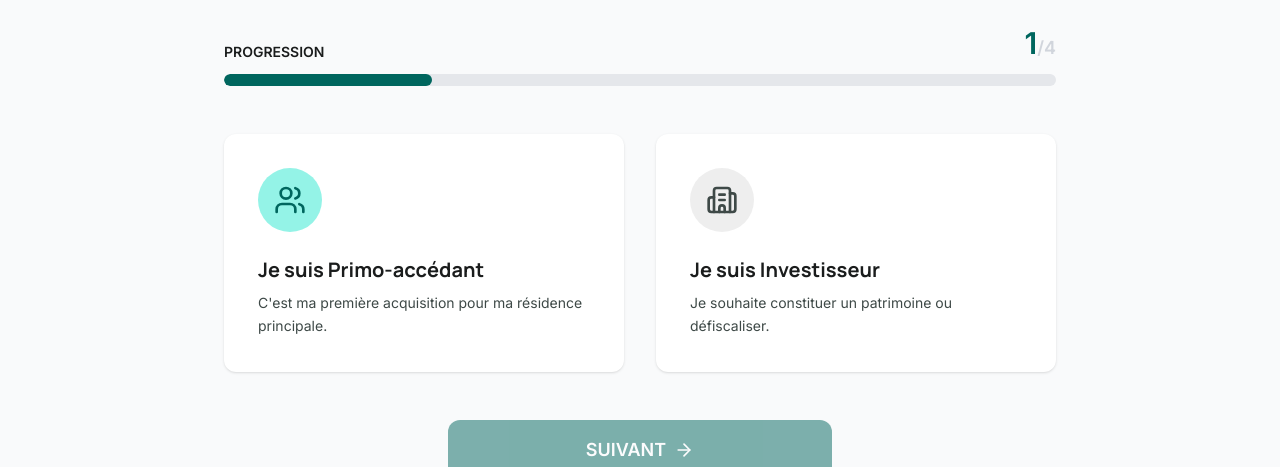
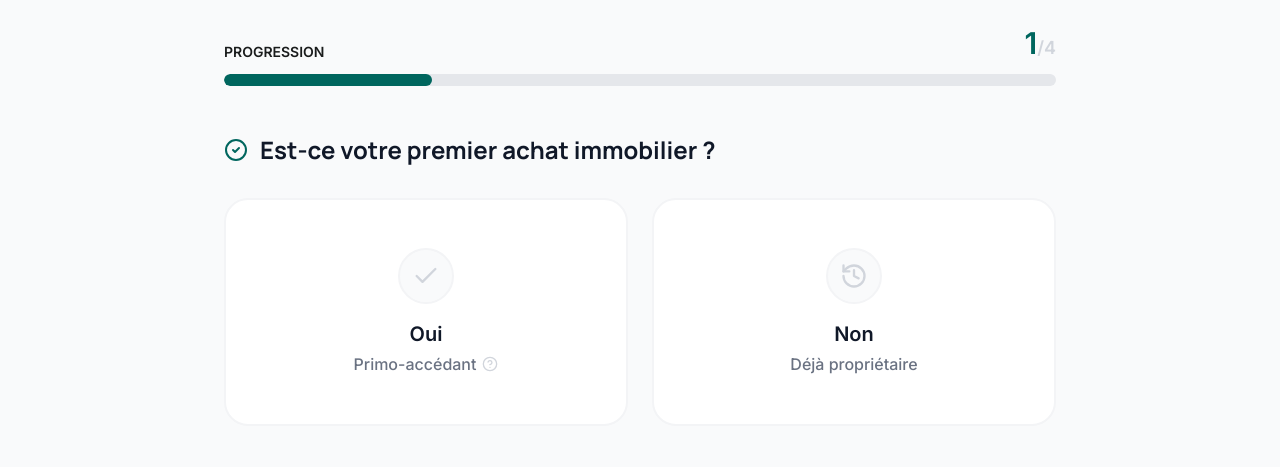
Before and after one commit to yannm-stack/simulimmoneuf, a React (Vite) app: page / in a window 1280 px wide. Shown: the part 920-1387 px from the top of the page. Built offline with nearby package versions, Linux system fonts and the light colour scheme; no server answers.

Commit message:
feat: Add React 19 types and update ErrorBoundary
Adds TypeScript types for React 19 and updates the ErrorBoundary component to use them. Also enhances the UI with new icons and image URLs in the simulator and calculator pages.

```diff
--- a/package.json
+++ b/package.json
@@ -36,6 +36,8 @@
     "@types/express": "^4.17.21",
     "@types/node": "^22.14.0",
     "@types/nodemailer": "^8.0.0",
+    "@types/react": "^19.2.14",
+    "@types/react-dom": "^19.2.3",
     "@vitejs/plugin-react": "^5.0.4",
     "autoprefixer": "^10.4.21",
     "tailwindcss": "^4.1.14",
--- a/src/components/ErrorBoundary.tsx
+++ b/src/components/ErrorBoundary.tsx
@@ -1,9 +1,9 @@
-import React, { Component, ErrorInfo, ReactNode } from 'react';
+import React from 'react';
 import { AlertTriangle, RotateCcw } from 'lucide-react';
 import { safeStorage } from '../lib/storage';
 
 interface Props {
-  children: ReactNode;
+  children: React.ReactNode;
 }
 
 interface State {
@@ -11,17 +11,22 @@ interface State {
   error: Error | null;
 }
 
-export class ErrorBoundary extends Component<Props, State> {
-  public state: State = {
-    hasError: false,
-    error: null
-  };
+export class ErrorBoundary extends React.Component<Props, State> {
+  constructor(props: Props) {
+    super(props);
+    this.state = {
+      hasError: false,
+      error: null
+    };
+  }
 
-  public static getDerivedStateFromError(error: Error): State {
+  public state: State;
+
+  public static getDerivedStateFromError(error: Error): Partial<State> {
     return { hasError: true, error };
   }
 
-  public componentDidCatch(error: Error, errorInfo: ErrorInfo) {
+  public componentDidCatch(error: Error, errorInfo: React.ErrorInfo) {
     console.error('Uncaught error:', error, errorInfo);
   }
 
--- a/src/components/Simulator.tsx
+++ b/src/components/Simulator.tsx
@@ -1,4 +1,4 @@
-import { Users, Building2, ArrowRight, Lock } from "lucide-react";
+import { Users, Building2, ArrowRight, Lock, CheckCircle2, Check, History, HelpCircle } from "lucide-react";
 import { motion } from "motion/react";
 import { Link } from "react-router-dom";
 import { useState } from "react";
@@ -30,28 +30,58 @@ export default function Simulator() {
           </div>
         </div>
 
-        {/* Card Grid */}
-        <div className="grid md:grid-cols-2 gap-4 md:gap-8 mb-12">
+        <div className="mb-12">
+          <div className="flex items-center gap-3 mb-8">
+            <CheckCircle2 size={24} className="text-primary shrink-0" />
+            <h3 className="text-xl md:text-2xl font-bold text-gray-900">Est-ce votre premier achat immobilier ?</h3>
+          </div>
+
+          <div className="grid grid-cols-1 md:grid-cols-2 gap-4 md:gap-6">
             <button
               onClick={() => setSelection("primo")}
-            className={`group p-6 md:p-8 bg-white rounded-xl text-left transition-all border-2 shadow-sm hover:shadow-md ${selection === "primo" ? "border-primary bg-primary/5" : "border-transparent hover:border-primary/50"}`}
+              className={`relative flex flex-col items-center justify-center p-8 md:p-12 rounded-3xl transition-all border-2 ${
+                selection === "primo"
+                  ? "border-primary bg-primary/[0.03] shadow-sm"
+                  : "border-gray-100 bg-white hover:border-gray-200"
+              }`}
             >
-            <div className={`w-12 h-12 md:w-16 md:h-16 rounded-full flex items-center justify-center mb-4 md:mb-6 transition-transform group-hover:scale-110 ${selection === "primo" ? "bg-primary text-white" : "bg-primary-fixed text-primary"}`}>
-              <Users size={24} className="md:w-[32px] md:h-[32px]" />
+              <div className={`w-14 h-14 rounded-full flex items-center justify-center mb-4 border-2 transition-colors ${
+                selection === "primo"
+                  ? "bg-primary/5 border-primary text-primary"
+                  : "bg-gray-50 border-gray-100 text-gray-300"
+              }`}>
+                <Check size={28} />
               </div>
-            <h4 className="text-lg md:text-xl font-bold mb-2 text-on-surface">Je suis Primo-accédant</h4>
-            <p className="text-sm text-on-surface-variant leading-relaxed">C'est ma première acquisition pour ma résidence principale.</p>
+              <div className="text-center">
+                <span className={`block text-xl font-bold mb-1 ${selection === "primo" ? "text-gray-900" : "text-gray-900"}`}>Oui</span>
+                <div className="flex items-center justify-center gap-1.5">
+                  <span className="text-gray-500 font-medium whitespace-nowrap">Primo-accédant</span>
+                  <HelpCircle size={16} className="text-gray-300 cursor-help" />
+                </div>
+              </div>
             </button>
+
             <button
               onClick={() => setSelection("invest")}
-            className={`group p-6 md:p-8 bg-white rounded-xl text-left transition-all border-2 shadow-sm hover:shadow-md ${selection === "invest" ? "border-primary bg-primary/5" : "border-transparent hover:border-primary/50"}`}
+              className={`relative flex flex-col items-center justify-center p-8 md:p-12 rounded-3xl transition-all border-2 ${
+                selection === "invest"
+                  ? "border-primary bg-primary/[0.03] shadow-sm"
+                  : "border-gray-100 bg-white hover:border-gray-200"
+              }`}
             >
-            <div className={`w-12 h-12 md:w-16 md:h-16 rounded-full flex items-center justify-center mb-4 md:mb-6 transition-transform group-hover:scale-110 ${selection === "invest" ? "bg-primary text-white" : "bg-surface-container text-on-surface-variant"}`}>
-              <Building2 size={24} className="md:w-[32px] md:h-[32px]" />
+              <div className={`w-14 h-14 rounded-full flex items-center justify-center mb-4 border-2 transition-colors ${
+                selection === "invest"
+                  ? "bg-primary/5 border-primary text-primary"
+                  : "bg-gray-50 border-gray-100 text-gray-300"
+              }`}>
+                <History size={28} />
               </div>
-            <h4 className="text-lg md:text-xl font-bold mb-2 text-on-surface">Je suis Investisseur</h4>
-            <p className="text-sm text-on-surface-variant leading-relaxed">Je souhaite constituer un patrimoine ou défiscaliser.</p>
+              <div className="text-center">
+                <span className="block text-xl font-bold mb-1 text-gray-900">Non</span>
+                <span className="text-gray-500 font-medium">Déjà propriétaire</span>
+              </div>
             </button>
+          </div>
         </div>
 
         <div className="flex flex-col items-center gap-6">
--- a/src/pages/PTZCalculator.tsx
+++ b/src/pages/PTZCalculator.tsx
@@ -502,7 +502,7 @@ export default function PTZCalculator() {
               <div className="p-4 bg-gray-50 flex flex-col items-center">
                 <div className="relative w-full aspect-[4/5] max-h-[60vh] rounded-xl overflow-hidden shadow-inner border border-gray-200 bg-white">
                   <img
-                    src="https://img.comment-economiser.fr/donnees/2101/avis-imposition-rfr.jpg"
+                    src="https://i.imgur.com/wJjLtBF.png"
                     alt="Exemple avis d'imposition RFR"
                     className="w-full h-full object-contain"
                   />
```
Also changed, not shown: src/pages/Simulation.tsx (+16 -10 lines), 1 other file (tests, documents, lock files or other folders). Lines whose indentation alone changed are shown as unchanged.
